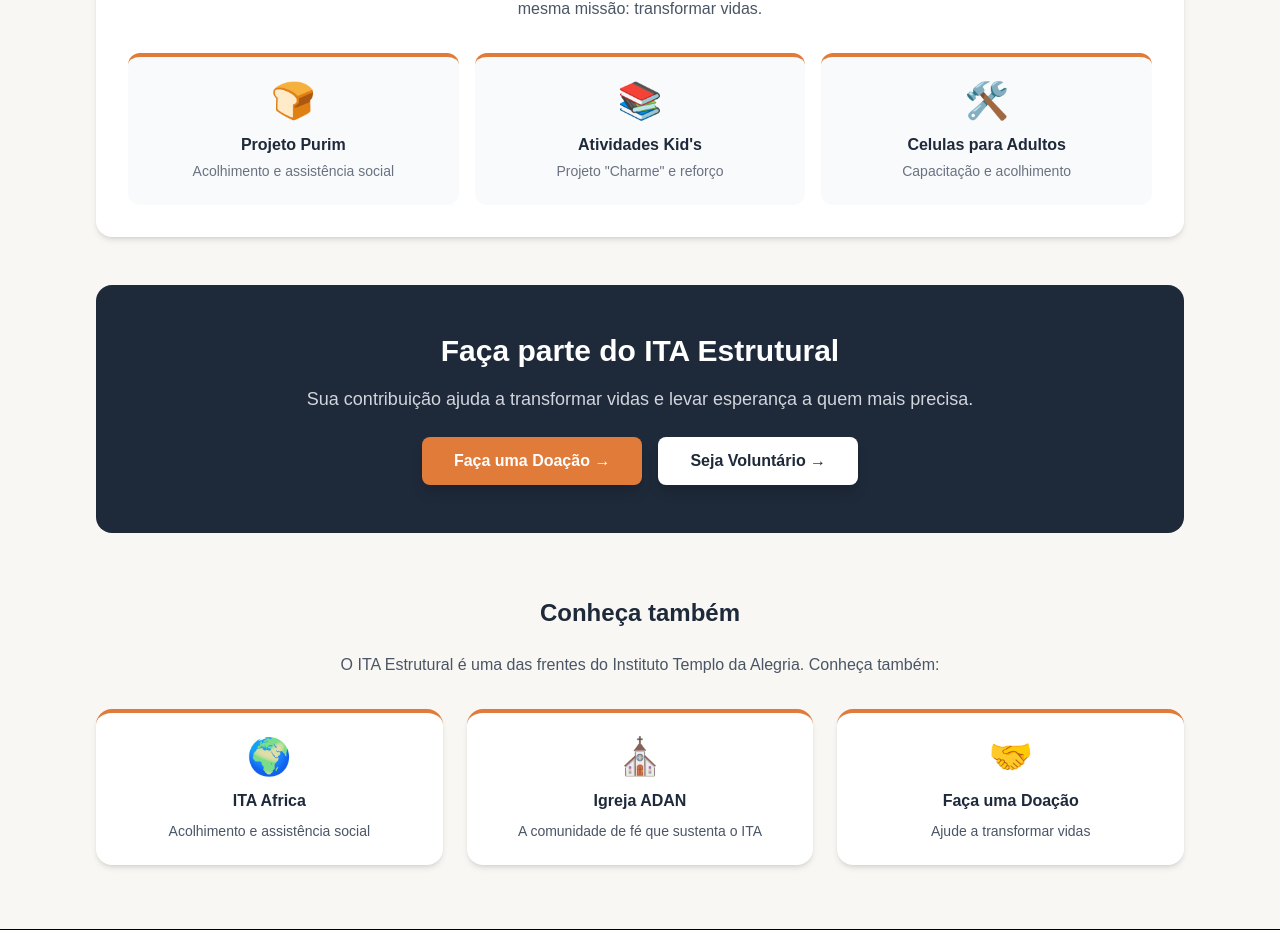
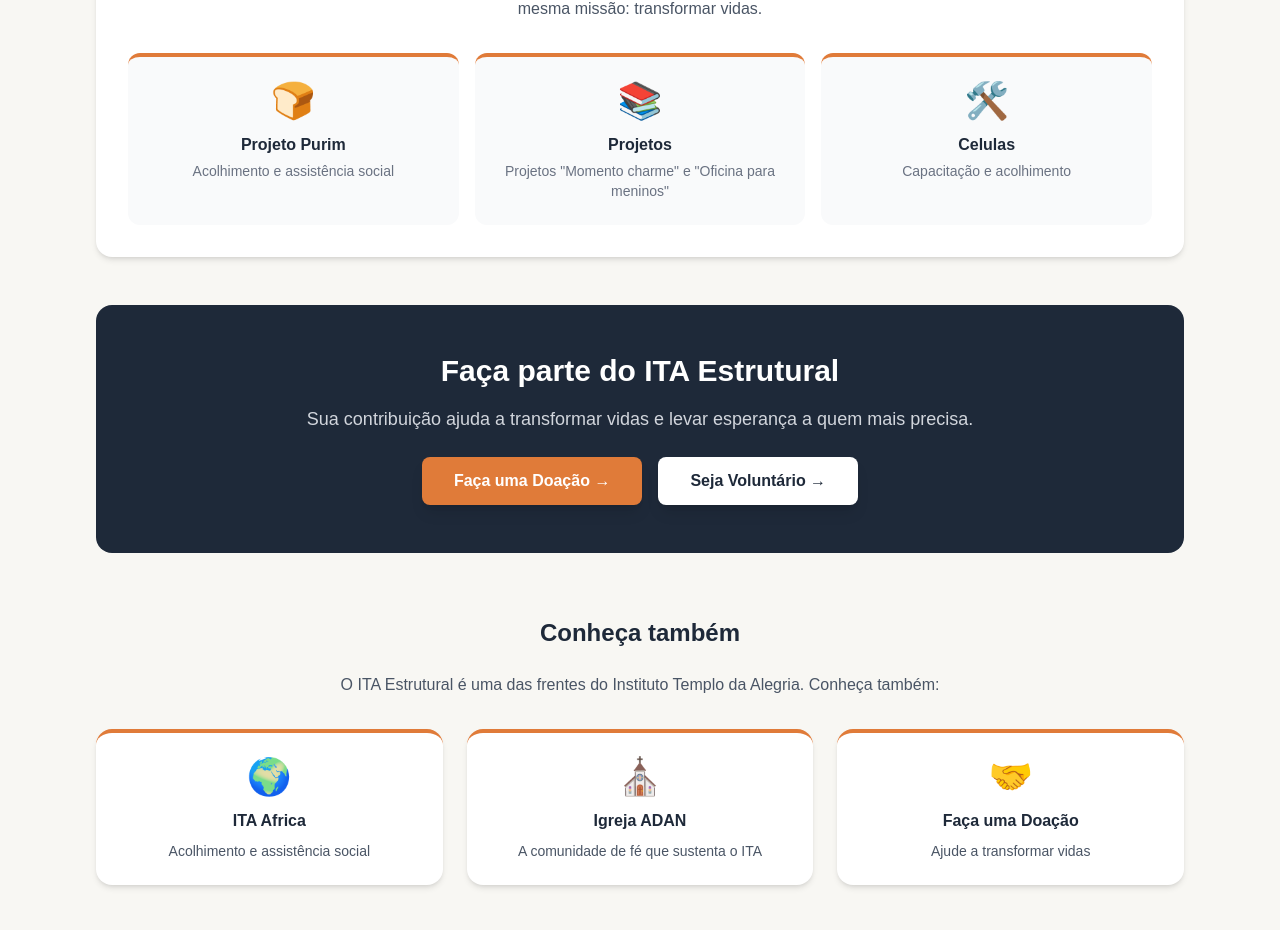
Before and after one commit to sxOtavio/rede-de-missoes, a Next.js app: page /ITAEstrutural in a window 1280 px wide. Shown: the part 1019-1949 px from the top of the page. Built offline with nearby package versions, Linux system fonts and the light colour scheme.

Commit message:
retificação das rotas e fotos

```diff
--- a/src/app/ITAEstrutural/page.js
+++ b/src/app/ITAEstrutural/page.js
@@ -88,24 +88,24 @@ export default function ItaEstruturalPage() {
                 </p>
               </Link>
               <Link
-                href="/atividadesKids"
+                href="/projetos"
                 className="group p-6 bg-gray-50 rounded-xl hover:bg-[#fef0e8] hover:shadow-md transition-all duration-300 border-t-4 border-[#E07B39]"
               >
                 <p className="text-[#E07B39] text-4xl mb-3">📚</p>
                 <p className="font-bold text-gray-800 group-hover:text-[#E07B39] transition-colors">
-                  Atividades Kid's
+                  Projetos
                 </p>
                 <p className="text-sm text-gray-500 mt-1">
-                   Projeto "Charme" e reforço
+                   Projetos "Momento charme" e "Oficina para meninos"
                 </p>
               </Link>
                             <Link
-                href="/celulasAdultos"
+                href="/celulas"
                 className="group p-6 bg-gray-50 rounded-xl hover:bg-[#fef0e8] hover:shadow-md transition-all duration-300 border-t-4 border-[#E07B39]"
               >
                 <p className="text-[#E07B39] text-4xl mb-3">🛠️</p>
                 <p className="font-bold text-gray-800 group-hover:text-[#E07B39] transition-colors">
-                  Celulas para Adultos
+                  Celulas
                 </p>
                 <p className="text-sm text-gray-500 mt-1">
                   Capacitação e acolhimento
--- a/src/app/celulas/page.js
+++ b/src/app/celulas/page.js
@@ -356,17 +356,17 @@ export default function CelulasPage() {
                 </p>
               </Link>
               <Link
-                href="/atividadesKids"
+                href="/projetos"
                 className="bg-white rounded-2xl shadow-md p-6 text-center hover:shadow-lg hover:scale-105 transition-all duration-300 border-t-4 border-[#E07B39]"
               >
                 <span className="text-4xl block mb-3">🎨</span>
-                <h3 className="font-bold text-gray-800">Atividades Kid's</h3>
+                <h3 className="font-bold text-gray-800">Projetos</h3>
                 <p className="text-sm text-gray-600 mt-2">
-                  Momento Charme e aulas de reforço
+                  Momento Charme e Oficina para meninos
                 </p>
               </Link>
               <Link
-                href="/projetoPage"
+                href="/projetoPurim"
                 className="bg-white rounded-2xl shadow-md p-6 text-center hover:shadow-lg hover:scale-105 transition-all duration-300 border-t-4 border-[#E07B39]"
               >
                 <span className="text-4xl block mb-3">🍞</span>
--- a/src/app/cursos/page.js
+++ b/src/app/cursos/page.js
@@ -32,7 +32,7 @@ export default function CursosPage() {
             <div className="grid grid-cols-1 lg:grid-cols-2 gap-8">
               <div className="relative h-64 lg:h-auto min-h-[300px] bg-gray-100">
                 <Image
-                  src="/icones/curso.jpeg"
+                  src="/icones/cursos.jpeg"
                   alt="Curso para Adultos"
                   fill
                   className="object-contain"
@@ -341,17 +341,17 @@ export default function CursosPage() {
             </p>
             <div className="grid grid-cols-1 md:grid-cols-3 gap-6">
               <Link
-                href="/atividadesKids"
+                href="/projetos"
                 className="bg-white rounded-2xl shadow-md p-6 text-center hover:shadow-lg hover:scale-105 transition-all duration-300 border-t-4 border-[#E07B39]"
               >
                 <span className="text-4xl block mb-3">📚</span>
-                <h3 className="font-bold text-gray-800">Atividades Kid's</h3>
+                <h3 className="font-bold text-gray-800">Projetos</h3>
                 <p className="text-sm text-gray-600 mt-2">
-                  Momento Charme e aulas de reforço
+                  Momento Charme e Oficina para meninos
                 </p>
               </Link>
               <Link
-                href="/projetoPage"
+                href="/projetoPurim"
                 className="bg-white rounded-2xl shadow-md p-6 text-center hover:shadow-lg hover:scale-105 transition-all duration-300 border-t-4 border-[#E07B39]"
               >
                 <span className="text-4xl block mb-3">🍞</span>
--- a/src/app/projetoPurim/page.js
+++ b/src/app/projetoPurim/page.js
@@ -152,21 +152,21 @@ export default function Projetos() {
             </p>
             <div className="grid grid-cols-1 md:grid-cols-3 gap-6">
               <Link
-                href="/projetoPage"
+                href="/projetos"
                 className="bg-white rounded-2xl shadow-md p-6 text-center hover:shadow-lg hover:scale-105 transition-all duration-300 border-t-4 border-[#E07B39]"
               >
                 <span className="text-4xl block mb-3">📚</span>
-                <h3 className="font-bold text-gray-800">Atividades Kid's</h3>
+                <h3 className="font-bold text-gray-800">Projetos</h3>
                 <p className="text-sm text-gray-600 mt-2">
-                  Projeto "Charme" e aulas de reforço
+                  Momento charme e Oficina para meninos
                 </p>
               </Link>
               <Link
-                href="https://igrejaadan.com/"
+                href="/celulas"
                 className="bg-white rounded-2xl shadow-md p-6 text-center hover:shadow-lg hover:scale-105 transition-all duration-300 border-t-4 border-[#E07B39]"
               >
                 <span className="text-4xl block mb-3">🛠️</span>
-                <h3 className="font-bold text-gray-800">Celulas para Adultos</h3>
+                <h3 className="font-bold text-gray-800">Celulas</h3>
                 <p className="text-sm text-gray-600 mt-2">
                   Capacitação e acolhimento
                 </p>
--- a/src/app/atividadesKids/page.js
+++ b/src/app/projetos/page.js
@@ -6,7 +6,7 @@ import Link from "next/link";
 import Header from "@/components/Header";
 import Footer from "@/components/Footer";
 
-export default function AtividadesKidsPage() {
+export default function AtividadesPage() {
   return (
     <>
       <Header />
@@ -16,7 +16,7 @@ export default function AtividadesKidsPage() {
           {/* Título */}
           <div className="text-center mb-12">
             <h1 className="text-4xl md:text-5xl font-black text-gray-800">
-              Atividades Kid's
+              Projetos
             </h1>
             <div className="w-24 h-1 bg-[#E07B39] mx-auto mt-4 rounded-full"></div>
             <p className="mt-4 text-lg text-gray-600 max-w-2xl mx-auto">
--- a/src/components/Header.jsx
+++ b/src/components/Header.jsx
@@ -15,7 +15,7 @@ const menuItems = [
         nome: "ITA Estrutural",
         href: "/ITAEstrutural",
         submenu: [
-          { nome: "Projetos", href: "/atividadesKids" },
+          { nome: "Projetos", href: "/projetos" },
           { nome: "Células", href: "/celulas" },
           { nome: "Cursos", href: "/cursos" },
         ],
```
Also changed, not shown: 2 other files (tests, documents, lock files or other folders).
